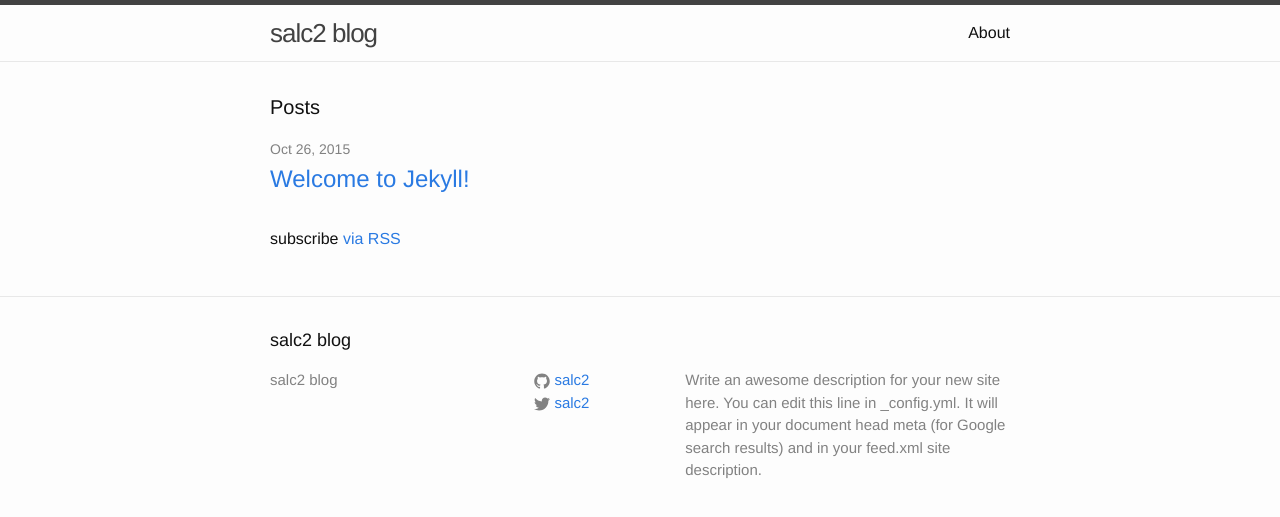
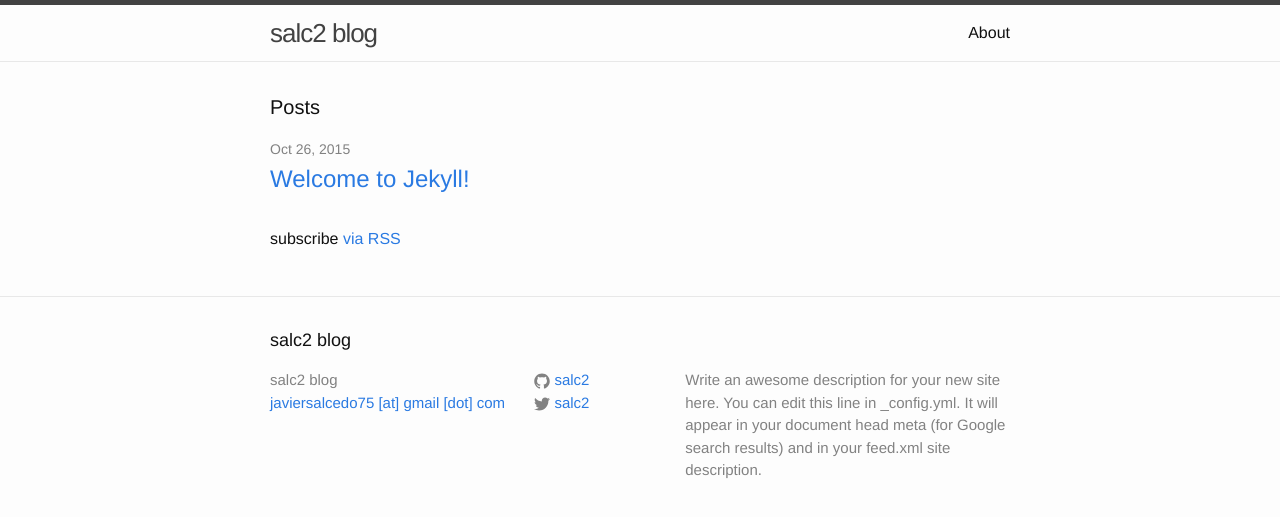
Before and after one commit to salc2/salc2.github.io, a Jekyll site: the page built from index.html, in a window 1280 px wide. Shown: the top 517 px of the page. Built offline with Jekyll 4.4.1, drawn with Linux system fonts in a browser that asks for light colours; some of the changed lines change nothing that is shown.

Commit message:
jekyll ...

```diff
--- a/_config.yml
+++ b/_config.yml
@@ -1,11 +1,11 @@
 # Site settings
 title: salc2 blog
-#email: javiersalcedo75 [at] gmail [dot] com
+email: javiersalcedo75 [at] gmail [dot] com
 description: > # this means to ignore newlines until "baseurl:"
   Write an awesome description for your new site here. You can edit this
   line in _config.yml. It will appear in your document head meta (for
   Google search results) and in your feed.xml site description.
-baseurl: "/" # the subpath of your site, e.g. /blog/
+baseurl: "" # the subpath of your site, e.g. /blog/
 url: "http://blog.salc2.com" # the base hostname & protocol for your site
 twitter_username: salc2
 github_username:  salc2
```
Also changed, not shown: 1 other file.
